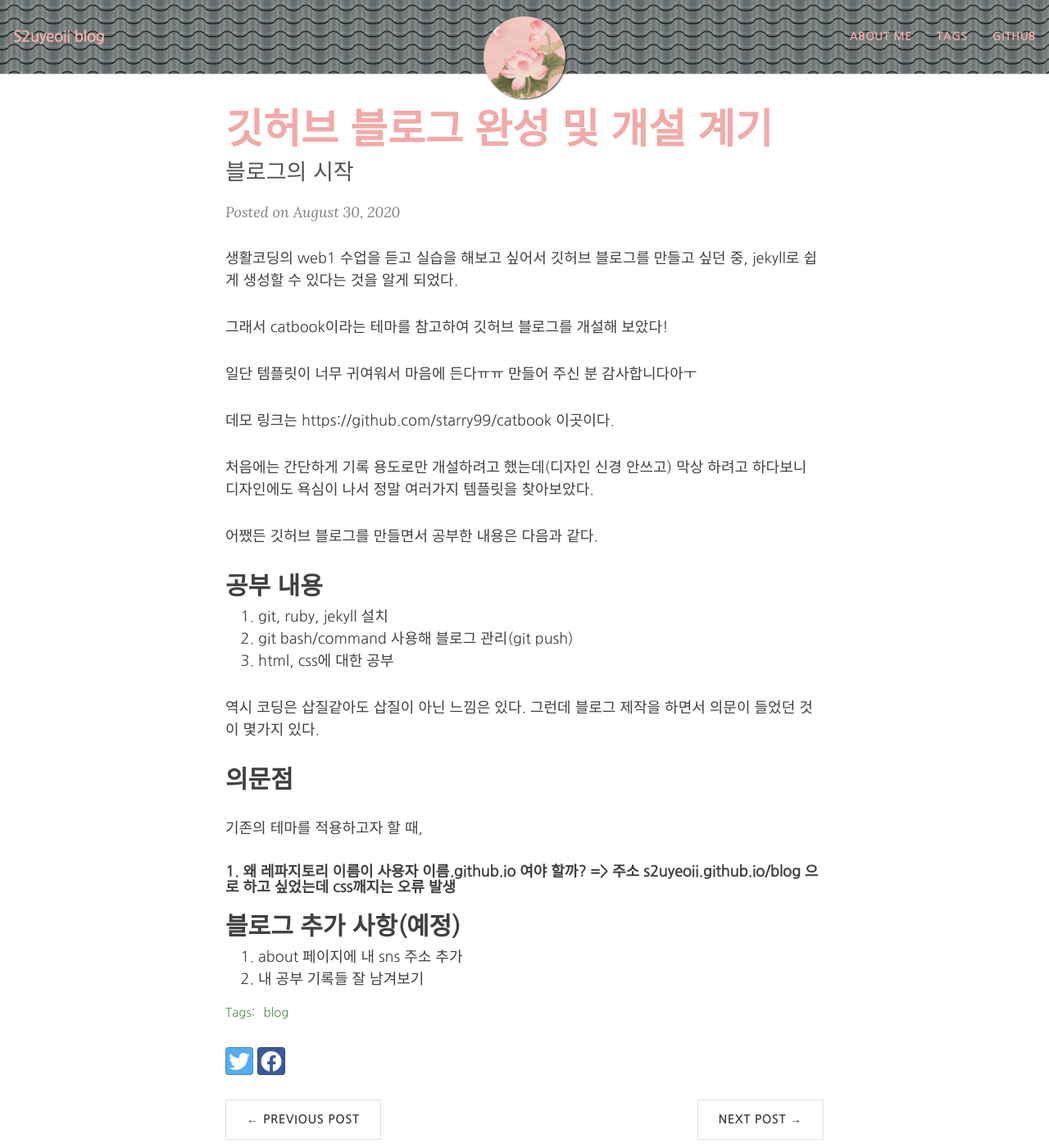
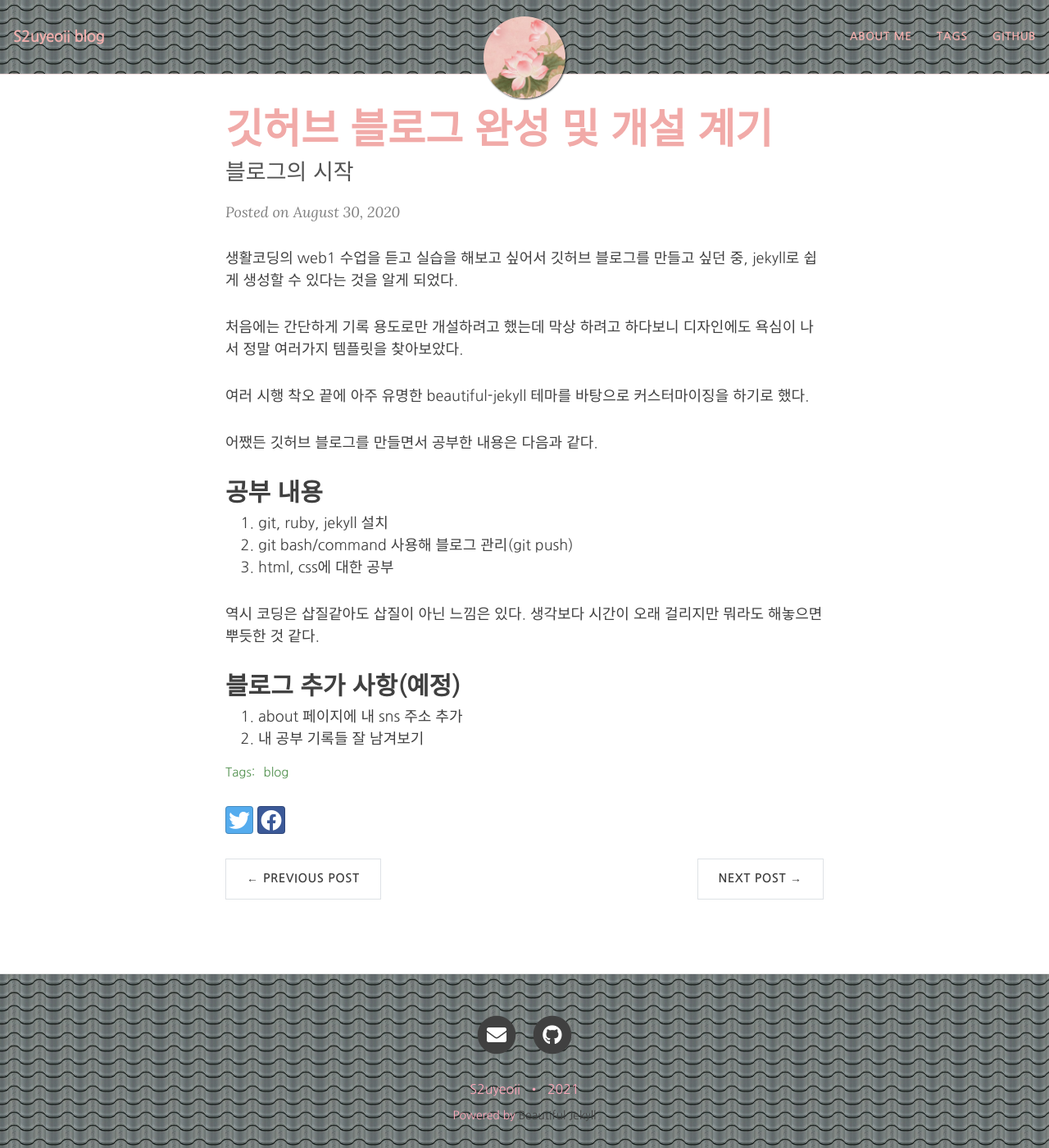
Before and after one commit to yeoneed/yeoneed.github.io, a Jekyll site: the page built from _posts/2020-08-30-new.md, in a window 1280 px wide and 1400 px high. Shown: the whole window at 82% size. Built offline with Jekyll 4.4.1, drawn with Linux system fonts in a browser that asks for light colours; nearby versions of some CDN libraries; some web fonts are replaced; comment, search, counter and statistics services are not loaded.

Commit message:
Update 2020-08-30-new.md

```diff
--- a/_posts/2020-08-30-new.md
+++ b/_posts/2020-08-30-new.md
@@ -7,13 +7,9 @@ tags: [blog]
 ---
 생활코딩의 web1 수업을 듣고 실습을 해보고 싶어서 깃허브 블로그를 만들고 싶던 중, jekyll로 쉽게 생성할 수 있다는 것을 알게 되었다.
 
-그래서 catbook이라는 테마를 참고하여 깃허브 블로그를 개설해 보았다!
+처음에는 간단하게 기록 용도로만 개설하려고 했는데 막상 하려고 하다보니 디자인에도 욕심이 나서 정말 여러가지 템플릿을 찾아보았다.
 
-일단 템플릿이 너무 귀여워서 마음에 든다ㅠㅠ 만들어 주신 분 감사합니다아ㅜ
-
-데모 링크는 https://github.com/starry99/catbook 이곳이다.
-
-처음에는 간단하게 기록 용도로만 개설하려고 했는데(디자인 신경 안쓰고) 막상 하려고 하다보니 디자인에도 욕심이 나서 정말 여러가지 템플릿을 찾아보았다.
+여러 시행 착오 끝에 아주 유명한 beautiful-jekyll 테마를 바탕으로 커스터마이징을 하기로 했다.
 
 어쨌든 깃허브 블로그를 만들면서 공부한 내용은 다음과 같다.
 
@@ -23,18 +19,8 @@ tags: [blog]
 2. git bash/command 사용해 블로그 관리(git push)
 3. html, css에 대한 공부
 
-
 역시 코딩은 삽질같아도 삽질이 아닌 느낌은 있다.
-그런데 블로그 제작을 하면서 의문이 들었던 것이 몇가지 있다.
-
-## 의문점
-기존의 테마를 적용하고자 할 때,
-
-<h4>
-1. 왜 레파지토리 이름이 사용자 이름.github.io 여야 할까?
-
-=> 주소 s2uyeoii.github.io/blog 으로 하고 싶었는데 css깨지는 오류 발생
-</h4>
+생각보다 시간이 오래 걸리지만 뭐라도 해놓으면 뿌듯한 것 같다.
 
 ## 블로그 추가 사항(예정)
 1. about 페이지에 내 sns 주소 추가
```
